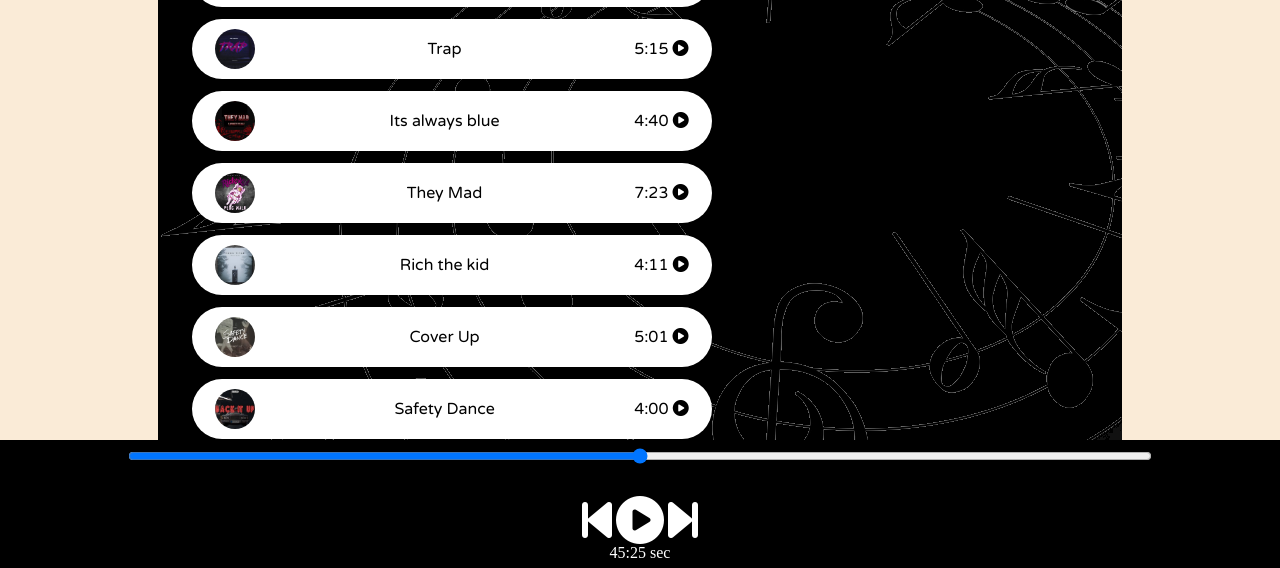
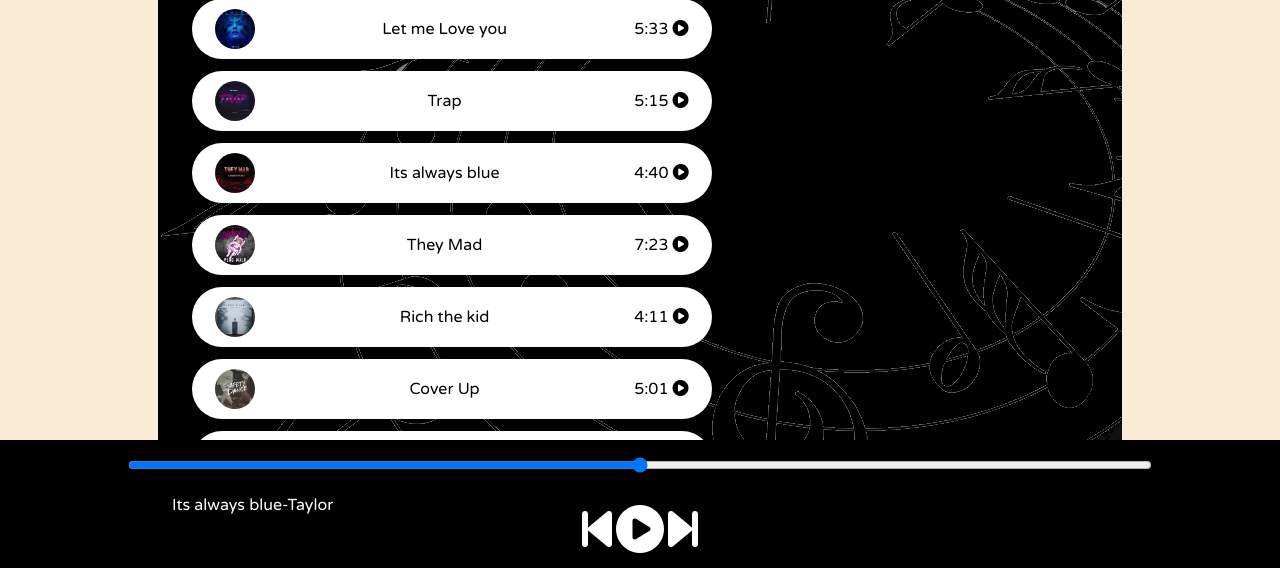
Before and after one commit to ajay001-zz/Spotify, a plain HTML site: page index.html in a window 1280 px wide. Shown: the part 230-798 px from the top of the page. Drawn offline with Linux system fonts and the light colour scheme.

Commit message:
chore: Update song list layout and add song info container

```diff
--- a/index.html
+++ b/index.html
@@ -24,7 +24,7 @@
 
         <div class="songBanner">
             <h1>Best of Hollywood - No copyrights</h1>
-            <div>
+            <div class="songItemContainer">
                 <div class="songItem">
                     <img src="covers/1.jpg" alt="1">
                     <span>Let me Love you</span>
@@ -88,8 +88,12 @@
             <i class="fa-solid fa-3x fa-circle-play"></i>
 
             <i class="fa-solid fa-3x fa-forward-step"></i>
+        </div>
+        <div class="songInfo">
+            <img src="playing.gif" width="44px" srcset="">Its always blue-Taylor
+
+        </div>
     </div>
-    45:25 sec
 
     <script src="https://kit.fontawesome.com/91f8f9ff4b.js" crossorigin="anonymous"></script>
     <script src="script.js"></script>
--- a/script.js
+++ b/script.js
@@ -0,0 +1,3 @@
+// console.log('Hello, world!');
+let audioElement   = new Audio('1.mp3');
+// audioElement.play();
--- a/style.css
+++ b/style.css
@@ -77,6 +77,10 @@ nav ul li{
     text-align: center;
 }
 
+.songItemContainer{
+    margin-top: 64px;
+}
+
 .songItem{
     height: 60px;
     display: flex;
@@ -105,3 +109,17 @@ nav ul li{
 .timestamp i{
     cursor: pointer;
 }
+.songInfo{
+    position: absolute;
+    left: 10vw;
+    font-family:  "Varela Round", sans-serif;
+
+
+}
+
+.songInfo img{
+    opacity: 0;
+    transition: opacity 0.1s ease-in;
+
+
+}
```
Also changed, not shown: playing.gif (added).
